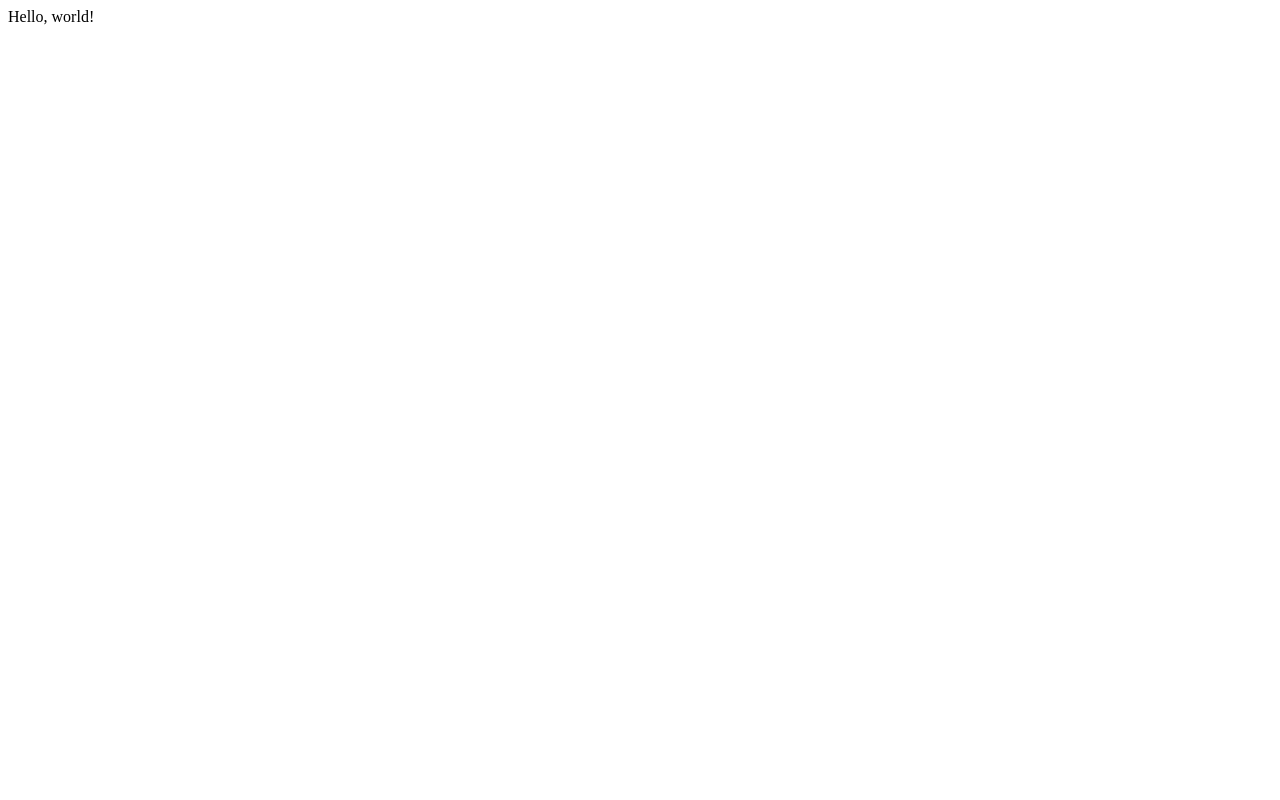
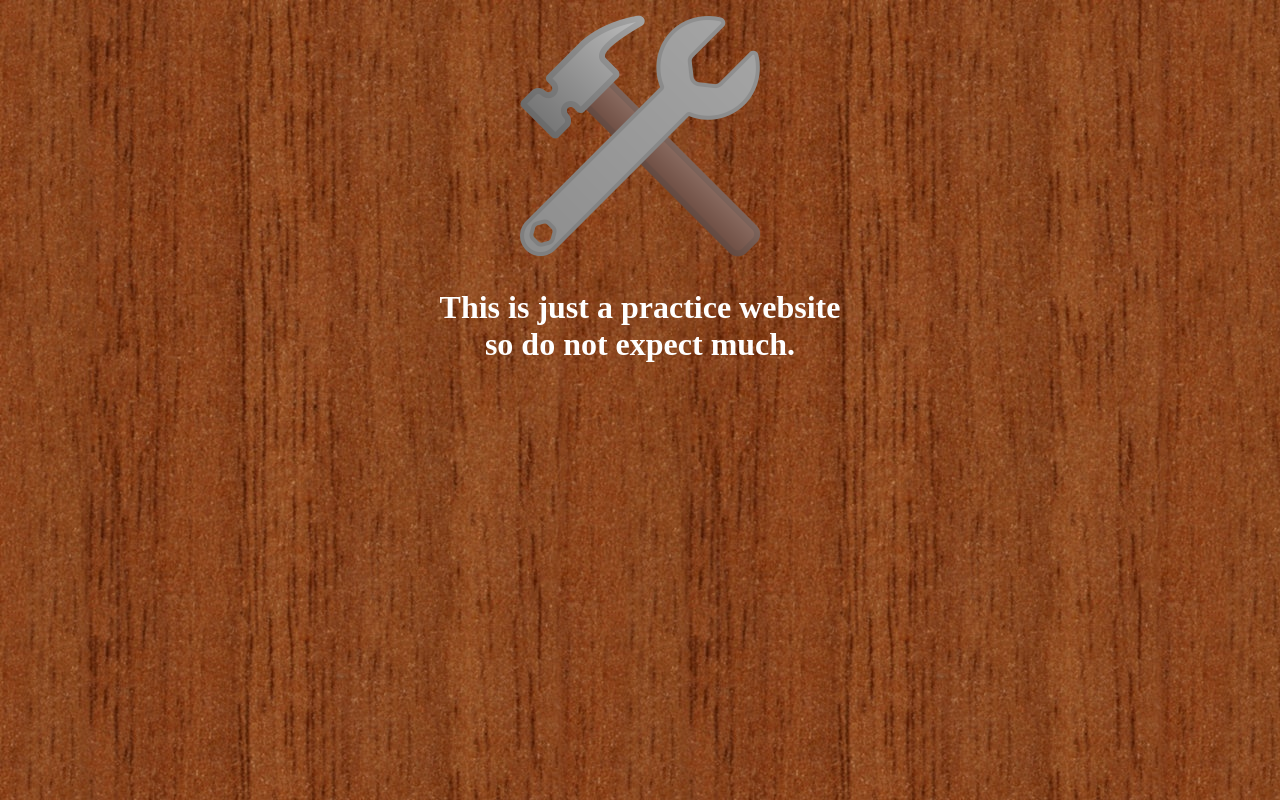
Before and after one commit to Nuerling/project0, a plain HTML site: page index.html in a window 1280 px wide. Drawn offline with Linux system fonts and the light colour scheme.

Commit message:
actual visual changes

```diff
--- a/index.html
+++ b/index.html
@@ -1,9 +1,12 @@
 <!DOCTYPE html>
 <html>
     <head>
-        <title>My Webpage</title>
+        <title>Welcome To My Website</title>
     </head>
-    <body>
-        Hello, world!
+    <body text=FFFFFF background="images/background.jpg">
+        <CENTER>
+          <img src="images/hammer_logo.png">
+          <P><H1>This is just a practice website<BR>so do not expect much.</H1></P>
+        </CENTER>
     </body>
 </html>
```
